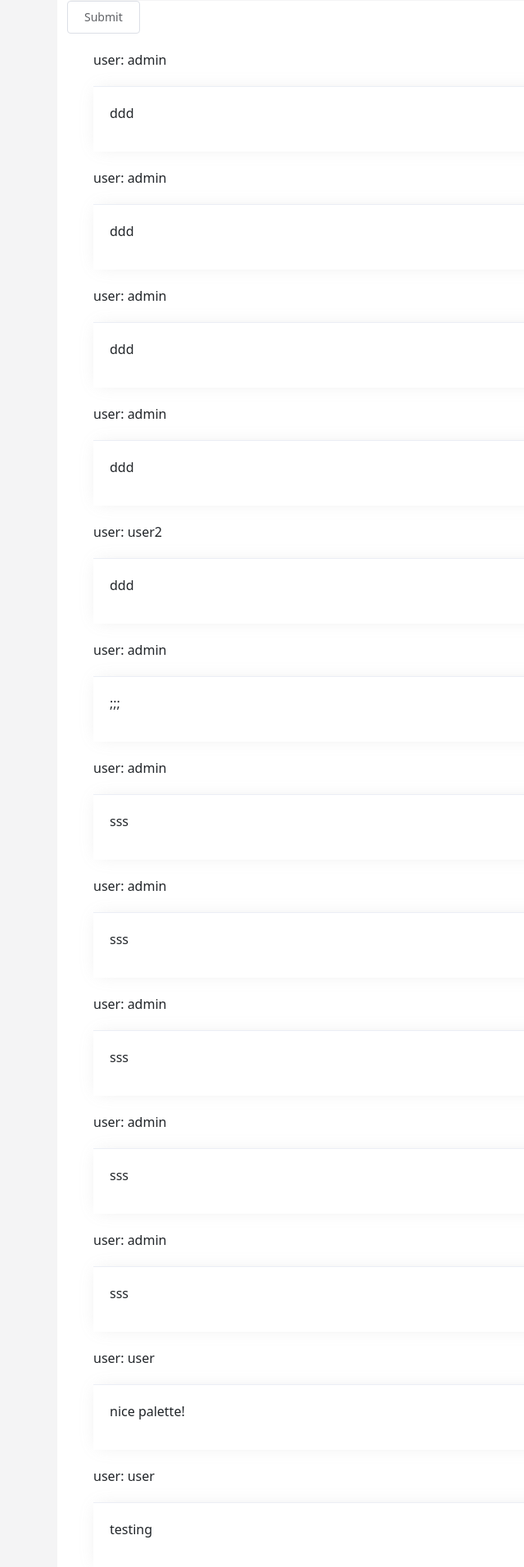
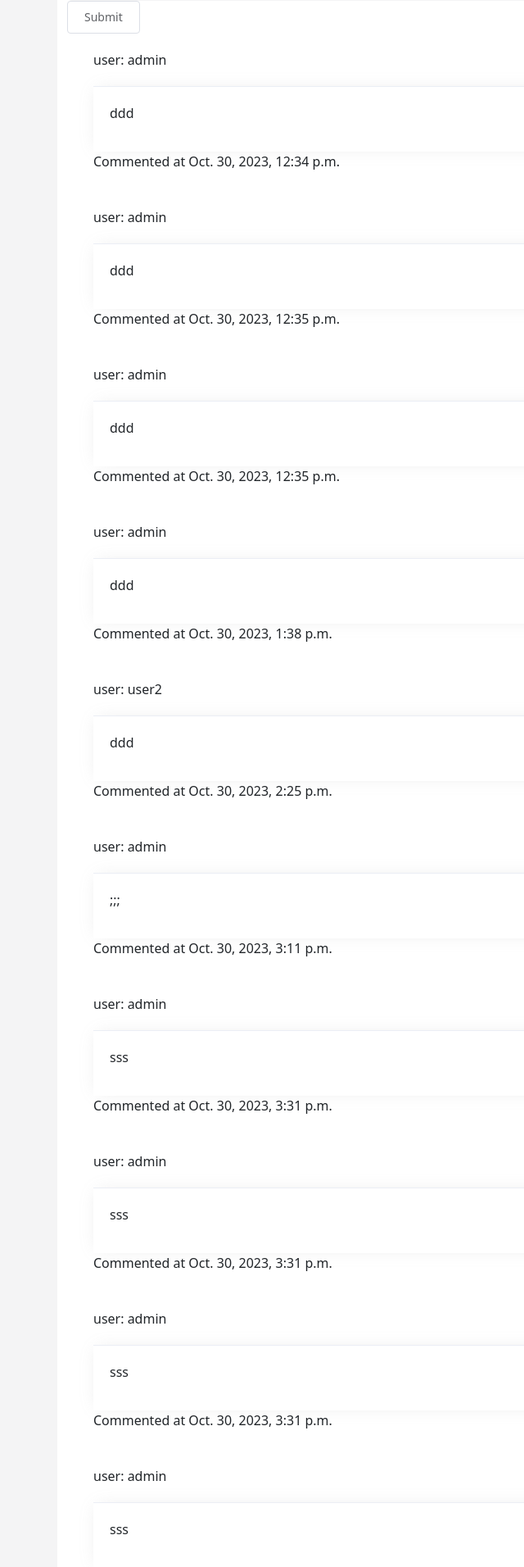
Before and after one commit to xiaomanlin6/ColouBackend, a Django app: page /film/1/ in a window 1280 px wide. Shown: the part 970-2882 px from the top of the page at 82% size, without its empty margins (0-640 px from the left). Run offline with Django 4.2, Linux system fonts and the light colour scheme; data comes from the database, SQL or seed files in the repository; both versions use the stored data as it was after the commit; parts of the project's set-up code (start-up, migrations or seed data) failed here and were passed over; some libraries are stand-ins or nearby versions.

Commit message:
fix comment

```diff
--- a/film/templates/film.html
+++ b/film/templates/film.html
@@ -81,6 +81,10 @@
                         <div class="content">
                             {{ comment.content }}
                         </div>
+                        <div class="time">
+                            Commented at {{ comment.create_time }}
+                            <br><br>
+                        </div>
                     </li>
                 {% endfor %}
             </ul>
@@ -133,6 +137,7 @@
                     }
                     this.$message.success(response.msg)
                 })
+                location.reload();
             },
 
             // Like
```
Also changed, not shown: film/db.sqlite3.
